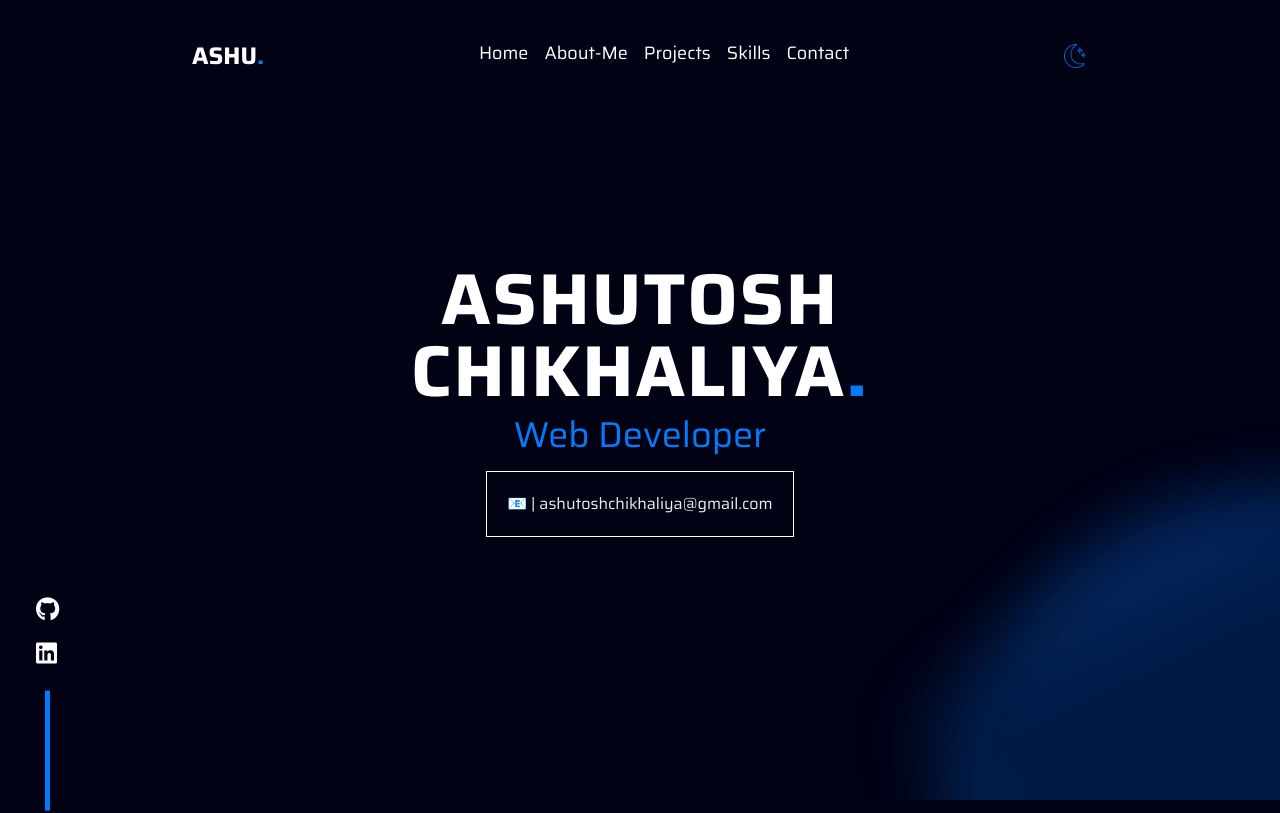
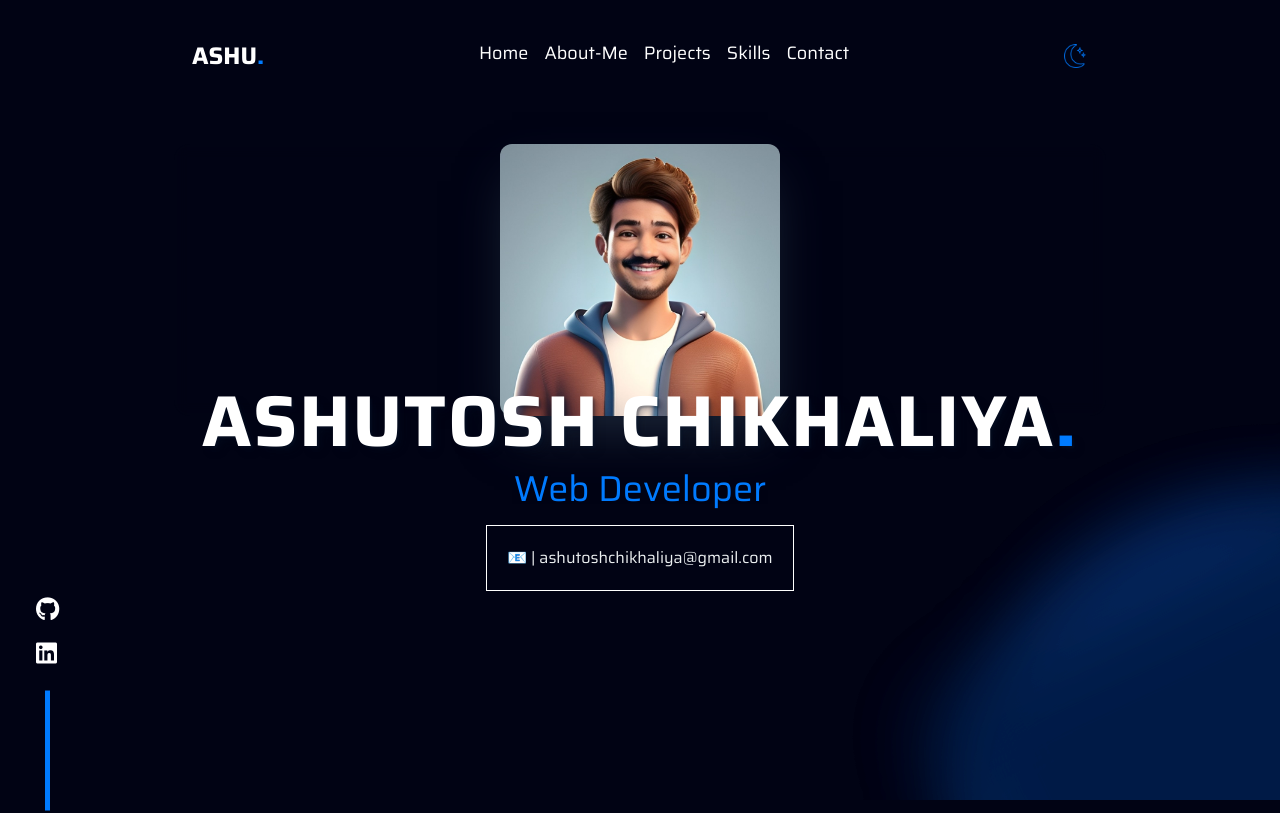
Before and after one commit to Ashutosh-Chikhaliya/Portfolio-website, a React (Vite) app: page / in a window 1280 px wide. Shown: the top 813 px of the page. Built offline with nearby package versions, Linux system fonts and the light colour scheme; a web font is replaced by a local one.

Commit message:
add profile card

```diff
--- a/src/pages/Home.jsx
+++ b/src/pages/Home.jsx
@@ -1,15 +1,11 @@
-import React, { useRef, useState } from 'react';
+import React, { useRef } from 'react';
 import BackgroundShapes from "../components/BackgroundShapes.jsx";
-import "../stylesheets/home.css"
-import Email from "../components/Email.jsx"
-import "../stylesheets/home.css"
-
+import "../stylesheets/home.css";
+import Email from "../components/Email.jsx";
+import "../stylesheets/home.css";
 
 const Home = () => {
-
-    const tiltRef = useRef(null)
-    const [xVal, setXVal] = useState(0);
-    const [yVal, setYVal] = useState(0);
+    const tiltRef = useRef(null);
 
     const mouseMoving = (e) => {
         // Get the bounding rectangle of the tiltRef div
@@ -20,31 +16,40 @@ const Home = () => {
         const divCenterY = rect.y + rect.height / 2;
 
         // Calculate the deviation from the center of the div
-        const offsetX = e.clientX - divCenterX;
-        const offsetY = e.clientY - divCenterY;
+        const offsetX = (e.clientX - divCenterX) / 10; // Adjust for smoother translation
+        const offsetY = (e.clientY - divCenterY) / 10;
 
-        // Adjust values for smoother or more dramatic effect
-        setXVal(offsetX / 50);
-        setYVal(-offsetY / 20);
+        // Calculate rotation angles for tilt effect
+        const rotateX = (e.clientY - divCenterY) / 25; // Rotation around X-axis
+        const rotateY = -(e.clientX - divCenterX) / 25; // Rotation around Y-axis
 
-        // Apply transform based on the calculated values
-        tiltRef.current.style.transform = `rotateX(${yVal}deg) rotateY(${xVal}deg)`;
-    }
+        // Apply both translate and rotate transforms
+        tiltRef.current.style.transform = `
+            translate(${offsetX}px, ${offsetY}px)
+            rotateX(${rotateX}deg)
+            rotateY(${rotateY}deg)
+        `;
+    };
 
     return (
-        <div onMouseMove={(e) => {
-            mouseMoving(e)
-        }} className='relative h-screen' >
+        <div onMouseMove={mouseMoving} className='relative h-screen'>
             <BackgroundShapes />
-            <div id='perpective' className="homepage-container flex flex-col justify-center items-center h-screen text-center my-0 mx-auto">
-                <div ref={tiltRef} id='tiltDiv' className="content flex flex-col justify-center items-center p-5">
-                    <h1 className="name-title text-7xl font-bold tracking-wide">ASHUTOSH CHIKHALIYA<span className="highlight-blue">.</span></h1>
-                    <h2 className="sub-title mt-2 highlight-blue text-4xl">Web Developer</h2>
+            <div className="homepage-container flex flex-col justify-center items-center h-screen text-center my-0 mx-auto ">
+                <div className="content flex flex-col items-center mt-44">
+                    <h1 className="name-title text-7xl font-bold tracking-wide">
+                        ASHUTOSH CHIKHALIYA<span className="highlight-blue">.</span>
+                    </h1>
+                    <div
+                        ref={tiltRef}
+                        className='absolute -z-10 top-36 rounded-2xl profile-card flex justify-between flex-col items-center'>
+                        <img src="/src/assets/Untitled.jpg" width={"30%"} className='rounded-xl shadow-slate-800 shadow-2xl' />
+                    </div>
+                    <h2 className="sub-title mt-3 highlight-blue text-4xl">Web Developer</h2>
                     <Email />
                 </div>
             </div>
         </div>
     );
-}
+};
 
 export default Home;
--- a/src/stylesheets/home.css
+++ b/src/stylesheets/home.css
@@ -6,6 +6,8 @@
 
 .name-title {
   font-family: "Saira", sans-serif;
+  text-shadow: 2px 2px 2px rgba(9, 28, 48, 0.3),
+    4px 4px 5px rgba(12, 8, 41, 0.2), 6px 6px 8px rgba(18, 46, 50, 0.1);
 }
 
 body.dark .name-title {
@@ -78,7 +80,9 @@ body.dark .contact-box {
   perspective: 2000px;
 }
 
-/* tilt Div */
-#tiltDiv {
-  width: fit-content;
+.profile-card {
+  backdrop-filter: blur(7px);
+  -webkit-backdrop-filter: blur(7px);
+  transition: transform 0.3s ease-out;
+  transform-style: preserve-3d;
 }
```
Also changed, not shown: src/assets/Untitled.jpg (added).
